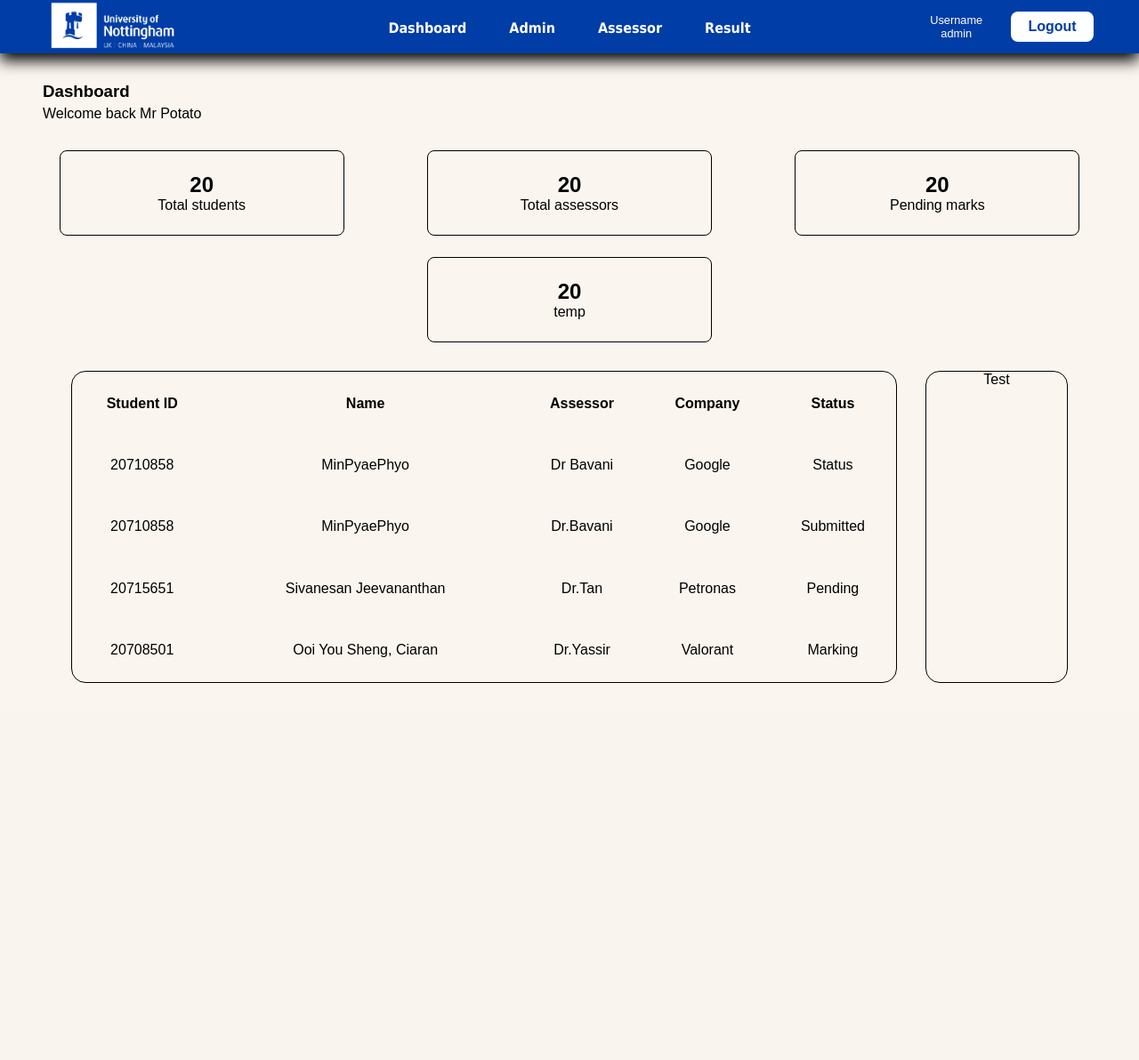
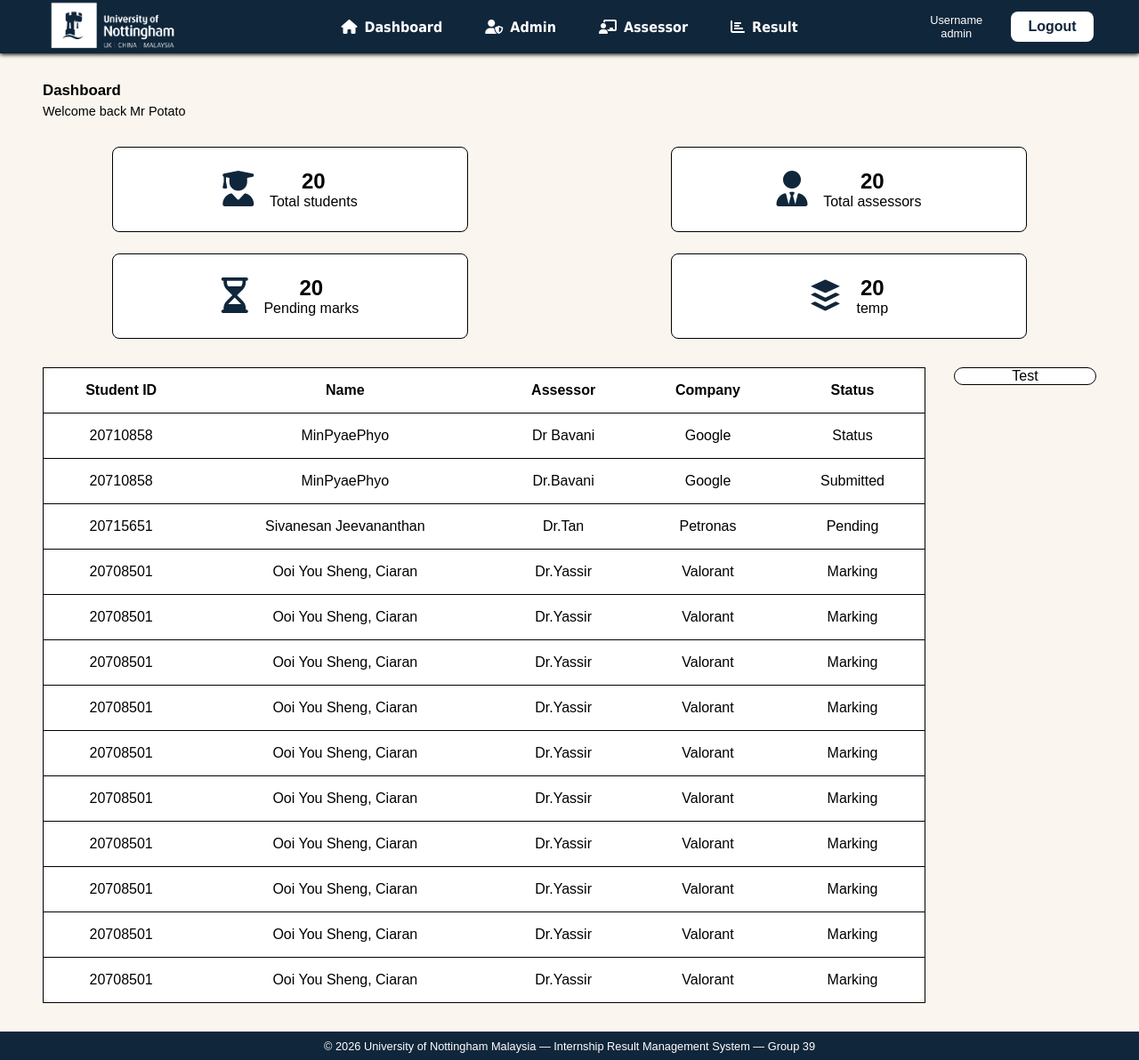
Before and after one commit to Aerodonn/Internship-Result-Management-System, a PHP site: page /dashboard.php in a window 1280 px wide. Shown: the whole page at 89% size. Before the commit the page ends 768 px from the top, so only its background shows below. Run offline with PHP 8.4, Linux system fonts and the light colour scheme.

Commit message:
Finished color pattlet + footers and icons

```diff
--- a/dashboard.css
+++ b/dashboard.css
@@ -22,25 +22,24 @@ body {
 
 }
 
-header{
+header{                             /* nav bar flex box stuff */
     display: flex;
     align-items: center;
     flex-direction: row;
     justify-content: space-evenly;
     padding-left: 4%;
     padding-right: 4%;
-    background-color: #ffffff;   /* A7795C */
     position: sticky;
     top: 0;
     left: 0;
     z-index: 10000;
-    background-color: #003DA6;
-    box-shadow: 0 0.5rem 1rem black;
+    background-color: #10263B;
+    box-shadow: 0 0.1rem 0.3rem black;
     overflow: auto;
     color: white;
 }
 
-.list{
+.list{                                           /* navbar functions */
     list-style-type: none;
     font-weight: bold;
     font-family: Tahoma , sans-serif;
@@ -52,7 +51,36 @@ header{
     -webkit-transition: all 0.5s;
 }
 
-.navimg_logo{
+.list a {
+    position: relative;
+    display: flex;
+    align-items: center;
+    gap: 0.5rem;
+}
+
+
+.list a::after {
+    content: '';
+    position: absolute;
+    bottom: -4px;
+    left: 0;
+    width: 0;
+    height: 2px;
+    background-color: white;
+    transition: width 0.3s ease;
+}
+
+.list a:hover::after {
+    width: 100%;
+}
+.list:hover {
+    transform: translateY(-3px);
+    filter: brightness(1.3);
+    cursor: pointer;
+}
+
+
+.navimg_logo{                               /* navbar nottingham logo */
     flex: 1;
     display: flex;
     flex-direction: row;
@@ -60,31 +88,35 @@ header{
     align-items: center;
 }
 
-.navimg_logo img{
+.navimg_logo img{                            /* navbar nottingham logo */
     max-width: 10rem;
     height: auto;
 }
 
-.navimg_logo h2{
+/* .navimg_logo h2{
     padding-left: 3%;
-}
+} */
 
 
-.headul ul{
+.headul ul{                              /* navbar functions flexbox so they actually line up */
     flex: 1;
     display: flex;
     flex-direction: row;
     justify-content: flex-start;
     align-items: center;
+
 }
 
-a{
+
+
+
+a{                                   /* removing any decoration such as colors or underline from the links */
     text-decoration: none;
     color: white;
     font-size: 1rem;
 }
 
-.navbar_loginUser{
+.navbar_loginUser{                       /* username of logined user */
     flex: 1;
     display: flex;
     flex-direction: row;
@@ -93,12 +125,12 @@ a{
     align-items: center;
 
 }
-.navbar_loginUser a{
+.navbar_loginUser a{                 /* logout button  */
     display:flex;
     justify-content: center;
     align-items: center;
     background-color: white;
-    color: #003DA6;
+    color: #10263B;
     font-weight: bold;
     padding: 0.5rem 1.2rem;
     border-radius: 0.5rem;
@@ -106,13 +138,13 @@ a{
     transition: all 0.3s;
 }
 
-.navbar_loginUser a:hover {
-    background-color: #003DA6;
+.navbar_loginUser a:hover {              /* animation for logout button */
+    background-color: #10263B;
     color: white;
     outline: 2px solid white;
 }
 
-.navbar_loginUser p {
+.navbar_loginUser p {                    /* text stating either assessor or admin */
     font-size: 0.8rem;
     text-align: center;
     margin: 0;
@@ -122,6 +154,8 @@ a{
 .Dashboard_msg{
     margin: 2rem;
     padding-left: 1rem;
+    text-align: left;
+    font-size: 0.9rem;
 }
 .Dashboard_msg p{
     padding-top: 0.3rem;
@@ -134,7 +168,7 @@ a{
     flex-direction: row;
     flex-wrap: wrap;              /* wrap to next line on smaller screens */
     gap: 1.5rem;                  /* consistent spacing between boxes */
-    padding: 0 2rem;              /* side padding */
+    padding: 0 1.5rem;              /* side padding */
 }
 
 main {
@@ -145,9 +179,10 @@ main {
 
 
 .totalStudents, .totalAssessors, .pending, .temp{
+    background-color: white;
     border: 0.1rem solid black;
     border-radius: 0.5rem;
-    width: 20rem;
+    width: 25rem;
     max-width: 100%;
     padding: 1.5rem;
     display: flex;
@@ -156,7 +191,16 @@ main {
     text-align: center;
     transition: all 0.3s ease;
     cursor: pointer;
+    flex-direction: row;
+    gap: 0.1rem;
 }
+
+.StudentIcon, .AssessorIcon, .pendingIcon, .tempIcon{
+    font-size: 2.5rem;
+    padding-right: 1rem;
+    color: #10263B;
+}
+
 
 .totalStudents:hover, .totalAssessors:hover, .pending:hover, .temp:hover{
     transform: translateY(-2px);
@@ -168,9 +212,9 @@ main {
     flex: 1;
     display: flex;
     justify-content: center;  /*align in the middle with other boxes */
-    align-items: stretch ;
+    align-items: flex-start ;
     flex-direction: row;
-    margin: 2rem 5rem;            /* moved margin sso the format is clear */
+    margin: 2rem 3rem;            /* moved margin so the format is clear */
     gap: 2rem;
 }
 
@@ -178,19 +222,34 @@ main {
     flex: 1;
     min-width: 0;
     overflow-x: auto;
-    /* remove display:flex, justify-content, align-items — they fight the stretch */
+    /* overflow-x so that when it shrinks, it can use a scroll wheel to search for data */
 }
 
 
 table{
+    background-color: white;
     width: 100%;
-    height: 100%;
     text-align: center;
-    border: 0.1px solid black;
+    border: 1px solid black;
     border-radius: 1rem;
+    border-collapse: collapse;
 }
 
+table th, table td {
+    border: none;
+    border-bottom: 1px solid black;
+    padding: 1rem;
+}
+
+
+
+table tr:last-child td {
+    border-bottom: none;          /* remove the last row's bottom line */
+}
+
+
 .graph{
+    background-color: white;
     border: 0.1rem solid black;
     width: 10rem;
     min-width: 10rem;
@@ -198,3 +257,17 @@ table{
     border-radius: 1rem;
     text-align: center;
 }
+
+
+
+footer{
+    display: flex;
+    align-items: center;
+    width: 100%;
+    height: 2rem;
+    justify-content: center;
+    text-align: center;
+    background-color:#10263B;
+    color: white;
+    font-size: 0.8rem;
+}
--- a/dashboard.php
+++ b/dashboard.php
@@ -5,6 +5,7 @@
     <meta name='viewport' content='width=device-width, initial-scale=1'>
     <title>Page Title</title>
     <link rel='stylesheet' href='dashboard.css'>
+    <link rel="stylesheet" href="https://cdnjs.cloudflare.com/ajax/libs/font-awesome/6.5.0/css/all.min.css">
 </head>
 <body>
     <header>
@@ -15,10 +16,10 @@
 
         <nav class="headul">
             <ul>
-                <li class="list"><a href="#">Dashboard</a></li>
-                <li class="list"><a href="#">Admin</a></li>
-                <li class="list"><a href="#">Assessor</a></li>
-                <li class="list"><a href="#">Result</a></li>
+                <li class="list"><a href="#"><i class="fa-solid fa-house"></i> Dashboard</a></li>
+                <li class="list"><a href="#"><i class="fa-solid fa-user-shield"></i> Admin</a></li>
+                <li class="list"><a href="#"><i class="fa-solid fa-chalkboard-user"></i> Assessor</a></li>
+                <li class="list"><a href="#"><i class="fa-solid fa-chart-bar"></i> Result</a></li>
             </ul>
         </nav>
         <section class="navbar_loginUser">
@@ -37,24 +38,36 @@
             </article>
             <article class="mainDash">
                 <div class="totalStudents">
+                    <span class="StudentIcon">
+                        <i class="fa-solid fa-user-graduate"></i>
+                    </span>
                     <span>
                         <h2>20</h2>
                         <p>Total students</p>
                     </span>
                 </div>
                 <div class="totalAssessors">
+                    <span class="AssessorIcon">
+                        <i class="fa-solid fa-user-tie"></i>
+                    </span>
                     <span>
                         <h2>20</h2>
                         <p>Total assessors</p>
                     </span>
                 </div>
                 <div class="pending">
+                    <span class="pendingIcon">
+                        <i class="fa-regular fa-hourglass-half"></i>
+                    </span>
                     <span>
                         <h2>20</h2>
                         <p>Pending marks</p>
                     </span>
                 </div>
                 <div class="temp">
+                    <span class="tempIcon">
+                        <i class="fa-brands fa-buffer"></i>
+                    </span>
                     <span>
                         <h2>20</h2>
                         <p>temp</p>
@@ -100,6 +113,69 @@
                         <td>Valorant</td>
                         <td>Marking</td>
                     </tr>
+                    <tr>
+                        <td>20708501</td>
+                        <td>Ooi You Sheng, Ciaran</td>
+                        <td>Dr.Yassir</td>
+                        <td>Valorant</td>
+                        <td>Marking</td>
+                    </tr>
+                    <tr>
+                        <td>20708501</td>
+                        <td>Ooi You Sheng, Ciaran</td>
+                        <td>Dr.Yassir</td>
+                        <td>Valorant</td>
+                        <td>Marking</td>
+                    </tr>
+                    <tr>
+                        <td>20708501</td>
+                        <td>Ooi You Sheng, Ciaran</td>
+                        <td>Dr.Yassir</td>
+                        <td>Valorant</td>
+                        <td>Marking</td>
+                    </tr>
+                    <tr>
+                        <td>20708501</td>
+                        <td>Ooi You Sheng, Ciaran</td>
+                        <td>Dr.Yassir</td>
+                        <td>Valorant</td>
+                        <td>Marking</td>
+                    </tr>
+                    <tr>
+                        <td>20708501</td>
+                        <td>Ooi You Sheng, Ciaran</td>
+                        <td>Dr.Yassir</td>
+                        <td>Valorant</td>
+                        <td>Marking</td>
+                    </tr>
+                    <tr>
+                        <td>20708501</td>
+                        <td>Ooi You Sheng, Ciaran</td>
+                        <td>Dr.Yassir</td>
+                        <td>Valorant</td>
+                        <td>Marking</td>
+                    </tr>
+                    <tr>
+                        <td>20708501</td>
+                        <td>Ooi You Sheng, Ciaran</td>
+                        <td>Dr.Yassir</td>
+                        <td>Valorant</td>
+                        <td>Marking</td>
+                    </tr>
+                    <tr>
+                        <td>20708501</td>
+                        <td>Ooi You Sheng, Ciaran</td>
+                        <td>Dr.Yassir</td>
+                        <td>Valorant</td>
+                        <td>Marking</td>
+                    </tr>
+                    <tr>
+                        <td>20708501</td>
+                        <td>Ooi You Sheng, Ciaran</td>
+                        <td>Dr.Yassir</td>
+                        <td>Valorant</td>
+                        <td>Marking</td>
+                    </tr>
                 </table>
             </article>
             <article class="graph">Test</article>
@@ -107,7 +183,9 @@
     </main>
 
     <footer>
-
+        <section class="footer">
+            <p>© 2026 University of Nottingham Malaysia — Internship Result Management System — Group 39</p>
+        </section>
     </footer>
 
 </body>
```
